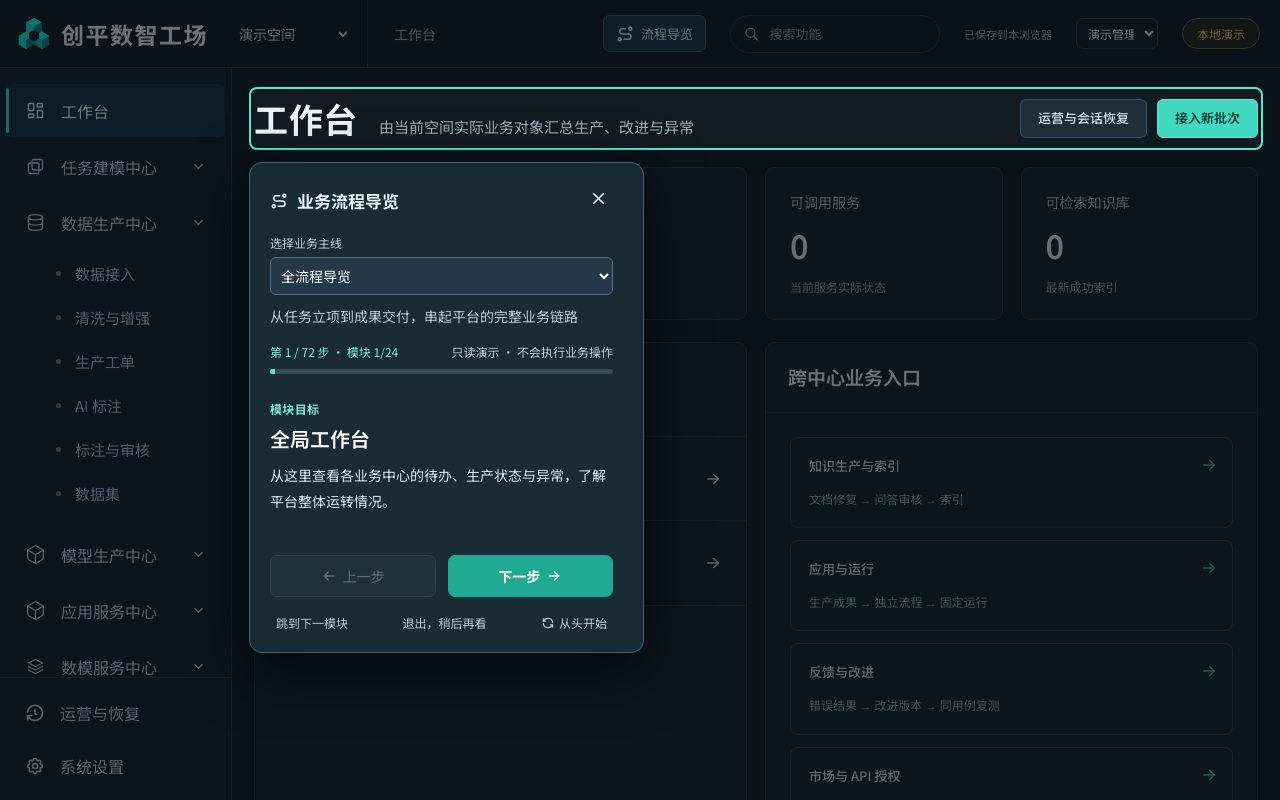
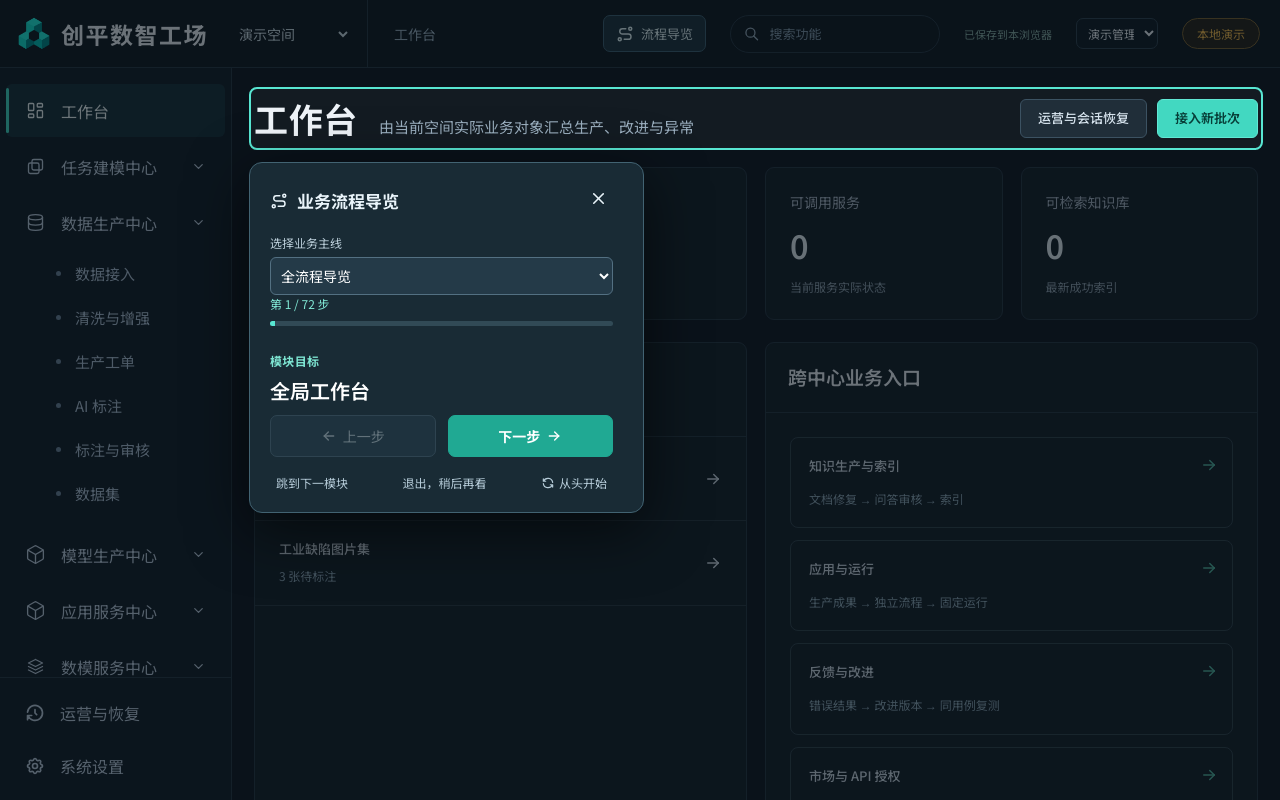
Before and after one commit to henryxu1008/data-forge, a React (Vite) app: page / in a window 1280 px wide. Both pictures are taken after a click on the button "流程导览". Shown: the top 800 px of the page. Built offline with nearby package versions, Linux system fonts and the light colour scheme.

Commit message:
Simplify Tour panel copy

```diff
--- a/src/ProcessTour.jsx
+++ b/src/ProcessTour.jsx
@@ -8,63 +8,63 @@ import './tour.css';
 // Keep routes in sync with App.jsx's existing navigation identifiers.
 // The tour is read-only: it never submits business actions or changes workspace data.
 export const tourTracks=[
- {id:'overview',name:'全流程导览',description:'从任务立项到成果交付，串起平台的完整业务链路',steps:[
-  ['workbench','全局工作台','从这里查看各业务中心的待办、生产状态与异常，了解平台整体运转情况。'],
-  ['projects','场景与项目','明确客户场景、项目归属和责任成员，建立生产活动的业务边界。'],
-  ['definitions','任务定义','定义任务范围、类型与预期产出，形成后续数据生产的输入。'],
-  ['labels','标签与规范','制定标注规则、分类标签和质量口径，让生产与审核有共同标准。'],
-  ['governance','立项与验收治理','检查责任、来源许可、验收证据和治理约束；不满足条件的操作应受门禁限制。'],
-  ['ingestion','数据接入','查看数据来源与接入入口，准备需要生产的原始数据。'],
-  ['processing','清洗与增强','完成清洗、多源汇聚、增强及质量规则处理，追踪来源与版本。'],
-  ['work-orders','生产工单','按角色分派生产和审核任务，管理期限、抽检、返工和争议仲裁。'],
-  ['ai-annotation','AI 标注','选择模型和数据版本，查看预标注任务及人工复核的衔接方式。'],
-  ['review','标注与审核','人工标注、逐项复核与批次验收，形成可追溯的质量记录。'],
-  ['datasets','数据集与版本','沉淀通过质检的数据版本，供模型、知识生产和交付复用。'],
-  ['models','模型仓库','将数据版本关联模型资产，维护模型生产所依赖的版本关系。'],
-  ['training','模型训练','配置和跟踪训练任务；此原型的训练为本地模拟，不使用真实 GPU。'],
-  ['evaluation','模型评测','查看评测指标、结果证据及是否满足发布要求。'],
-  ['deployments','服务发布','在通过门禁后演示服务发布、状态变更和下线流程。'],
-  ['testing','在线测试','演示推理测试和反馈，注意这里不代表真实线上模型效果。'],
-  ['knowledge','知识生产与索引','解析文档、制作问答内容并创建知识索引，记录来源关联。'],
-  ['agents','智能体与应用','编排应用能力，将知识来源与智能体的使用和验证关联。'],
-  ['canvas','流程画布','查看应用流程的设计与衔接入口。'],
-  ['feedback','反馈与改进','从应用反馈回溯来源，推动修订、复测与持续改进。'],
-  ['marketplace','成果市场与授权','查看资产上架、共享用途和授权条件，确保消费受治理约束。'],
-  ['deliveries','交付与验收','演示交付冻结、客户签收、拒收、补交和售后纠错闭环。'],
-  ['operations','运营与恢复','最后查看业务记录、异常与快照恢复；恢复操作需独立确认。'],
-  ['settings-general','系统设置','统一配置空间、成员、权限及资源参数，完成平台级治理。']
+ {id:'overview',name:'全流程导览',steps:[
+  ['workbench','全局工作台'],
+  ['projects','场景与项目'],
+  ['definitions','任务定义'],
+  ['labels','标签与规范'],
+  ['governance','立项与验收治理'],
+  ['ingestion','数据接入'],
+  ['processing','清洗与增强'],
+  ['work-orders','生产工单'],
+  ['ai-annotation','AI 标注'],
+  ['review','标注与审核'],
+  ['datasets','数据集与版本'],
+  ['models','模型仓库'],
+  ['training','模型训练'],
+  ['evaluation','模型评测'],
+  ['deployments','服务发布'],
+  ['testing','在线测试'],
+  ['knowledge','知识生产与索引'],
+  ['agents','智能体与应用'],
+  ['canvas','流程画布'],
+  ['feedback','反馈与改进'],
+  ['marketplace','成果市场与授权'],
+  ['deliveries','交付与验收'],
+  ['operations','运营与恢复'],
+  ['settings-general','系统设置']
  ]},
- {id:'data',name:'数据生产与交付',description:'重点体验标注、质检、工单、版本发布和客户验收',steps:[
-  ['projects','建立项目','先确定业务场景和责任主体。'],
-  ['definitions','定义任务','明确任务、验收标准与产出。'],
-  ['labels','制定规范','统一标签分类、作业规则与质量要求。'],
-  ['governance','治理校验','核对来源许可和项目验收前置条件。'],
-  ['ingestion','接入原始数据','导入或建立待生产的数据源。'],
-  ['processing','清洗与增强','完成清洗、汇聚、规则质评和版本追溯。'],
-  ['work-orders','分派生产工单','配置生产责任人、审核人、期限与抽检策略。'],
-  ['ai-annotation','AI 辅助标注','查看模型预标注和人工接管的过程。'],
-  ['review','人工复核与验收','完成标注、逐项审核和批次验收。'],
-  ['datasets','发布数据版本','检查生产结果并形成可交付版本。'],
-  ['marketplace','授权使用','核对资产共享范围与授权状态。'],
-  ['deliveries','客户交付与售后','查看签收、拒收、反馈、补交和历史证据。']
+ {id:'data',name:'数据生产与交付',steps:[
+  ['projects','建立项目'],
+  ['definitions','定义任务'],
+  ['labels','制定规范'],
+  ['governance','治理校验'],
+  ['ingestion','接入原始数据'],
+  ['processing','清洗与增强'],
+  ['work-orders','分派生产工单'],
+  ['ai-annotation','AI 辅助标注'],
+  ['review','人工复核与验收'],
+  ['datasets','发布数据版本'],
+  ['marketplace','授权使用'],
+  ['deliveries','客户交付与售后']
  ]},
- {id:'model',name:'模型生产与服务',description:'跟随数据版本完成训练、评测、发布和服务验证',steps:[
-  ['datasets','选择数据版本','训练应绑定可追溯的数据版本。'],
-  ['governance','检查治理门禁','确认来源许可、隔离与验收要求。'],
-  ['models','管理模型资产','查看模型仓库以及版本之间的关联。'],
-  ['training','训练任务','演示训练配置和任务状态变化。'],
-  ['evaluation','模型评测','通过质量与效果证据决定是否继续发布。'],
-  ['deployments','发布与下线','演示服务生命周期与版本状态。'],
-  ['testing','在线测试','进行模拟测试，验证服务使用路径。'],
-  ['operations','监控与恢复','查看异常、事件记录和运维入口。']
+ {id:'model',name:'模型生产与服务',steps:[
+  ['datasets','选择数据版本'],
+  ['governance','检查治理门禁'],
+  ['models','管理模型资产'],
+  ['training','训练任务'],
+  ['evaluation','模型评测'],
+  ['deployments','发布与下线'],
+  ['testing','在线测试'],
+  ['operations','监控与恢复']
  ]},
- {id:'knowledge',name:'知识与智能体闭环',description:'从文档知识加工走向智能体应用和反馈改进',steps:[
-  ['knowledge','知识生产','导入内容、处理文档并形成知识来源版本。'],
-  ['agents','创建智能体','绑定来源并设定应用能力和行为。'],
-  ['canvas','流程编排','了解可视化应用流程如何串联能力。'],
-  ['feedback','收集反馈','检查答复问题、来源关系和改进任务。'],
-  ['governance','复核来源许可','对来源撤回、治理规则和使用权限进行复核。'],
-  ['marketplace','成果授权','查看应用成果的可共享、可使用边界。']
+ {id:'knowledge',name:'知识与智能体闭环',steps:[
+  ['knowledge','知识生产'],
+  ['agents','创建智能体'],
+  ['canvas','流程编排'],
+  ['feedback','收集反馈'],
+  ['governance','复核来源许可'],
+  ['marketplace','成果授权']
  ]}
 ];
 const persistKey='data-forge-tour-progress-v1';
@@ -263,7 +263,6 @@ export default function ProcessTour({view,onNavigate}){
  const first=step===0,last=step===steps.length-1;
  const sectionEnd=steps.findLastIndex(x=>x.sectionIndex===current.sectionIndex);
  const allowPreview=current.stage===1&&!!safePreviews[current.view];
- const moduleTotal=track.steps.length;
  return <><button className="tour-launch" aria-label="打开全流程导览" onClick={()=>setOpen(true)}><IconRoute size={18}/> 流程导览</button>
  {open&&createPortal(<div className="tour-root" data-preview-open={!!preview} data-has-target={!!bounds} role="dialog" aria-modal="true" aria-label="平台业务流程导览">
   <div className="tour-backdrop" onClick={()=>setOpen(false)}/>
@@ -272,15 +271,13 @@ export default function ProcessTour({view,onNavigate}){
    <div className="tour-panel-head"><span><IconRoute size={18}/> 业务流程导览</span><button aria-label="关闭导览" onClick={()=>setOpen(false)}><IconX size={19}/></button></div>
    <label className="tour-track-label" htmlFor="tour-track">选择业务主线</label>
    <select id="tour-track" value={trackId} onChange={e=>{setTrackId(e.target.value);setStep(0)}}>{tourTracks.map(t=><option key={t.id} value={t.id}>{t.name}{progress[t.id]?.completed?' ✓':''}</option>)}</select>
-   <p className="tour-track-desc">{track.description}</p>
-   <div className="tour-counter">第 {step+1} / {steps.length} 步 · 模块 {current.sectionIndex+1}/{moduleTotal} <span>只读演示 · 不会执行业务操作</span></div>
+   <div className="tour-counter">第 {step+1} / {steps.length} 步</div>
    <div className="tour-meter" role="progressbar" aria-label="导览进度" aria-valuemin={0} aria-valuemax={steps.length} aria-valuenow={step+1}><span style={{width:((step+1)/steps.length*100)+'%'}}/></div>
-   <div className="tour-stage-label">{current.stageLabel}</div><h3>{current.title}</h3><p className="tour-description">{current.description}</p>{missingTarget&&<p className="tour-unavailable" role="status">当前角色或数据未显示这个区域。可切换有权限的演示成员，或继续下一步。</p>}
+   <div className="tour-stage-label">{current.stageLabel}</div><h3>{current.title}</h3>{current.description&&!preview&&<p className="tour-description">{current.description}</p>}{missingTarget&&<p className="tour-unavailable" role="status">当前页面没有可高亮的区域。</p>}
    {allowPreview&&<div className="tour-form-inspector">
     {!preview?<button type="button" className="tour-inspect-button" onClick={openPreview}>查看真实操作表单（只读）</button>:<>
       <div className="tour-preview-header"><strong>真实表单字段 {preview.fields.length?fieldIndex+1:0}/{preview.fields.length}</strong><button type="button" onClick={closePreview}>关闭表单预览</button></div>
-      <p>{safePreviews[current.view]?.help}</p>
-      {preview.fields.length>0?<div className="tour-field-info" aria-live="polite"><strong>{preview.fields[fieldIndex]?.label}{preview.fields[fieldIndex]?.required?'（必填）':''}</strong><span>{preview.fields[fieldIndex]?.hint||'核对输入类型、选择项和业务约束，再进行下一步。'}</span></div>:<p>该表单没有可识别的字段标签，请检查弹窗内的输入区。</p>}
+      {preview.fields.length>0?<div className="tour-field-info" aria-live="polite"><strong>{preview.fields[fieldIndex]?.label}{preview.fields[fieldIndex]?.required?'（必填）':''}</strong>{preview.fields[fieldIndex]?.hint&&<span>{preview.fields[fieldIndex].hint}</span>}</div>:<p>没有可预览的字段。</p>}
       <div className="tour-field-controls"><button disabled={fieldIndex===0} onClick={()=>setFieldIndex(x=>Math.max(0,x-1))}>上一个字段</button><button disabled={fieldIndex>=preview.fields.length-1} onClick={()=>setFieldIndex(x=>Math.min(preview.fields.length-1,x+1))}>下一个字段</button></div>
     </>}
     {previewError&&<p className="tour-unavailable" role="status">{previewError}</p>}
```
